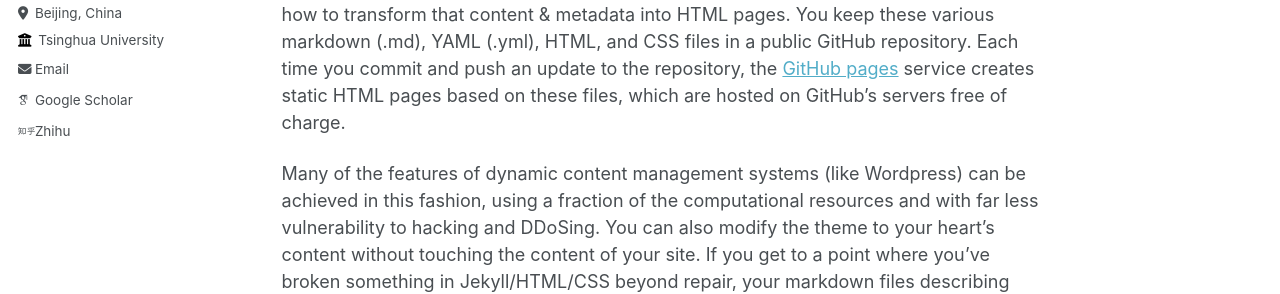
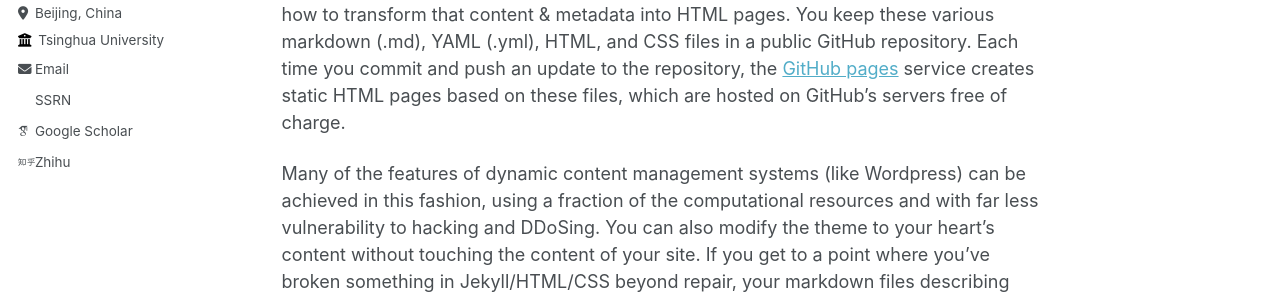
Before and after one commit to Leasy/Leasy.github.io, a Jekyll site: the page built from _pages/about.md, in a window 1280 px wide. Shown: the part 380-674 px from the top of the page. Built offline with Jekyll 4.4.1, drawn with Linux system fonts in a browser that asks for light colours; some web fonts are replaced.

Commit message:
Update author-profile.html

```diff
--- a/_includes/author-profile.html
+++ b/_includes/author-profile.html
@@ -40,6 +40,9 @@
       <!-- Font Awesome and Academicons icons / Academic websites -->
       {% if author.arxiv %}
         <li><a href="{{ author.arxiv }}"><i class="ai ai-arxiv ai-fw icon-pad-right"></i>arXiv</a></li>
+      {% endif %}
+      {% if author.SSRN %}
+        <li><a href="{{ author.SSRN }}"><i class="ai ai-SSRN ai-fw icon-pad-right"></i>SSRN</a></li>
       {% endif %}
       {% if author.googlescholar %}
         <li><a href="{{ author.googlescholar }}"><i class="ai ai-google-scholar icon-pad-right"></i>Google Scholar</a></li>
```
